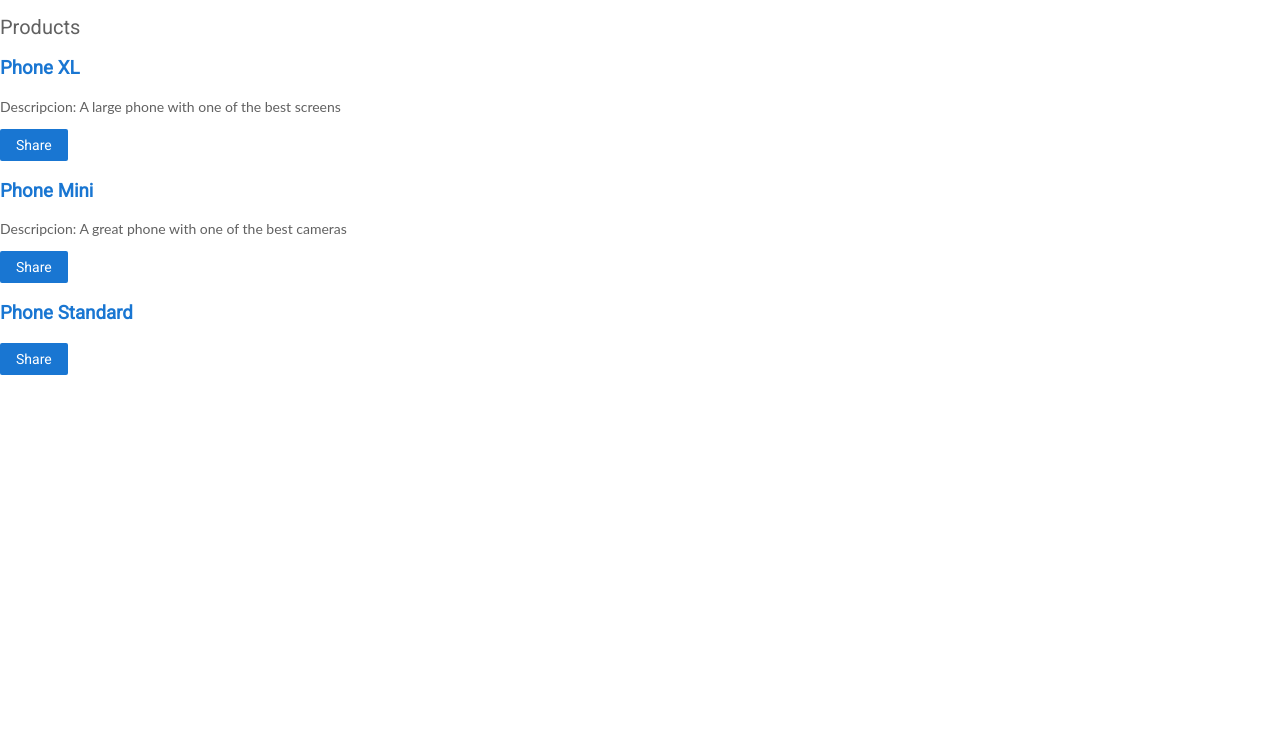
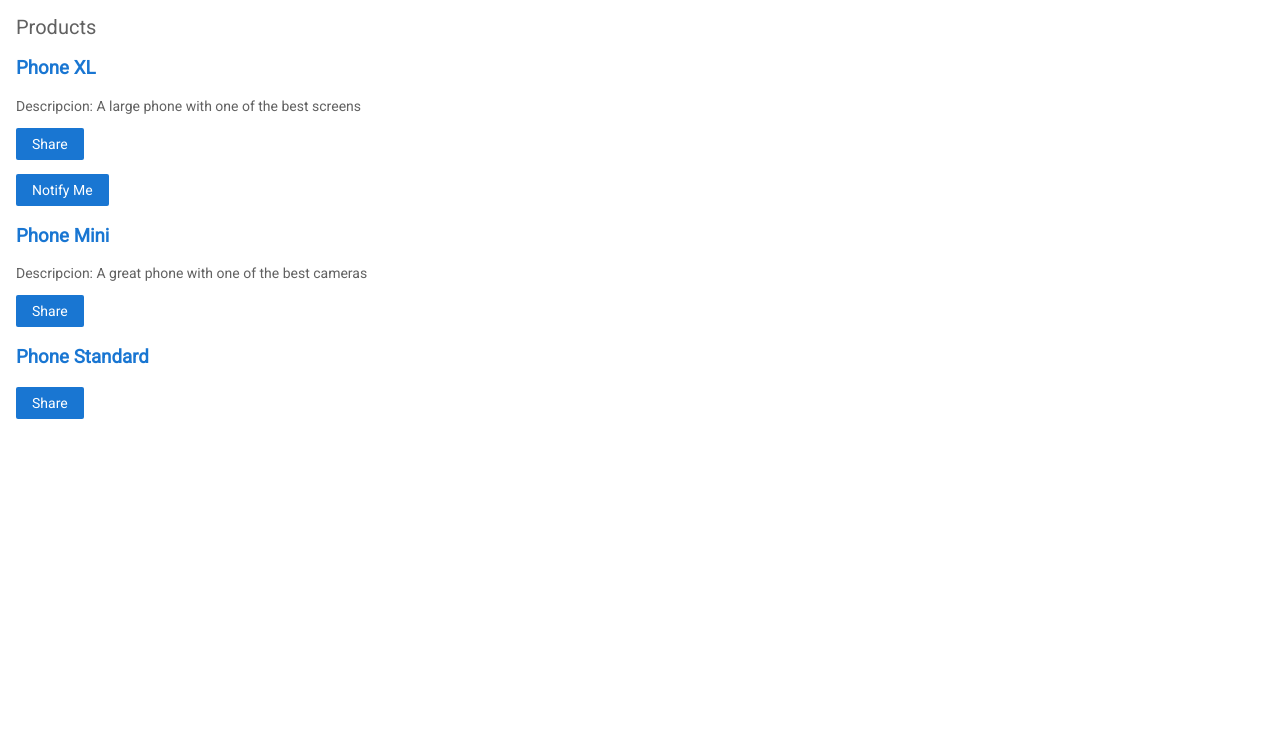
Before and after one commit to ememosconi/react-fobp4g, a React app: page / in a window 1280 px wide. Shown: the part 70-800 px from the top of the page. Built offline with nearby package versions, Linux system fonts and the light colour scheme; some icons are missing.

Commit message:
3 files modified, 1 added

```diff
--- /dev/null
+++ b/ProductAlert/index.js
@@ -0,0 +1,20 @@
+import React from 'react';
+import {Link} from 'react-router-dom';
+import '../style.css'
+
+
+const ProductAlert = ({product, handleClick}) =>{
+  return (
+    <div>
+     {product.price>700 &&
+          <p>
+            <button onClick = {handleClick}>Notify Me</button>
+          </p>
+        }
+    </div>
+
+  );
+};
+
+
+export default ProductAlert
--- a/ProductList/index.js
+++ b/ProductList/index.js
@@ -1,8 +1,19 @@
 import React from 'react';
 import {Link} from 'react-router-dom';
+import ProductAlert from '../ProductAlert'
 import '../style.css'
 
 const ProductList=({products})=>{
+
+
+  const shareHandler = () =>{
+    window.alert('The product has been shared!');
+  }
+
+  const notifyAlert = () => {
+    window.alert('You will be notified when the product goes on sale');
+  }
+
   return (
     <div>
       <h2>Products</h2>
@@ -12,9 +23,11 @@ const ProductList=({products})=>{
           <Link title={`${product.name} details`}>{product.name}</Link>
         </h3>
         {product.description&&<p>{`Descripcion: ${product.description}`}</p>}
-        <button>
+        <button onClick={shareHandler}>
           Share
         </button>
+        <ProductAlert product ={product} handleClick={notifyAlert} >
+        </ProductAlert>
       </div>
 
       )}
--- a/index.js
+++ b/index.js
@@ -38,7 +38,7 @@ class App extends Component {
       <Router>
       <div>
           <TopBar></TopBar>
-          <div class="container">
+          <div className="container">
             <ProductList products = {products}></ProductList>
           </div>
 
--- a/style.css
+++ b/style.css
@@ -1,6 +1,4 @@
-h1, p {
-  font-family: Lato;
-}
+
 
 /* Global Styles */
 
@@ -19,9 +17,10 @@ body {
 .container {
   display: flex;
   flex-direction: row;
+  padding: 0 16px;
 }
 
-router-outlet + *  {
+.router-outlet{
   padding: 0 16px;
 }
 
```
